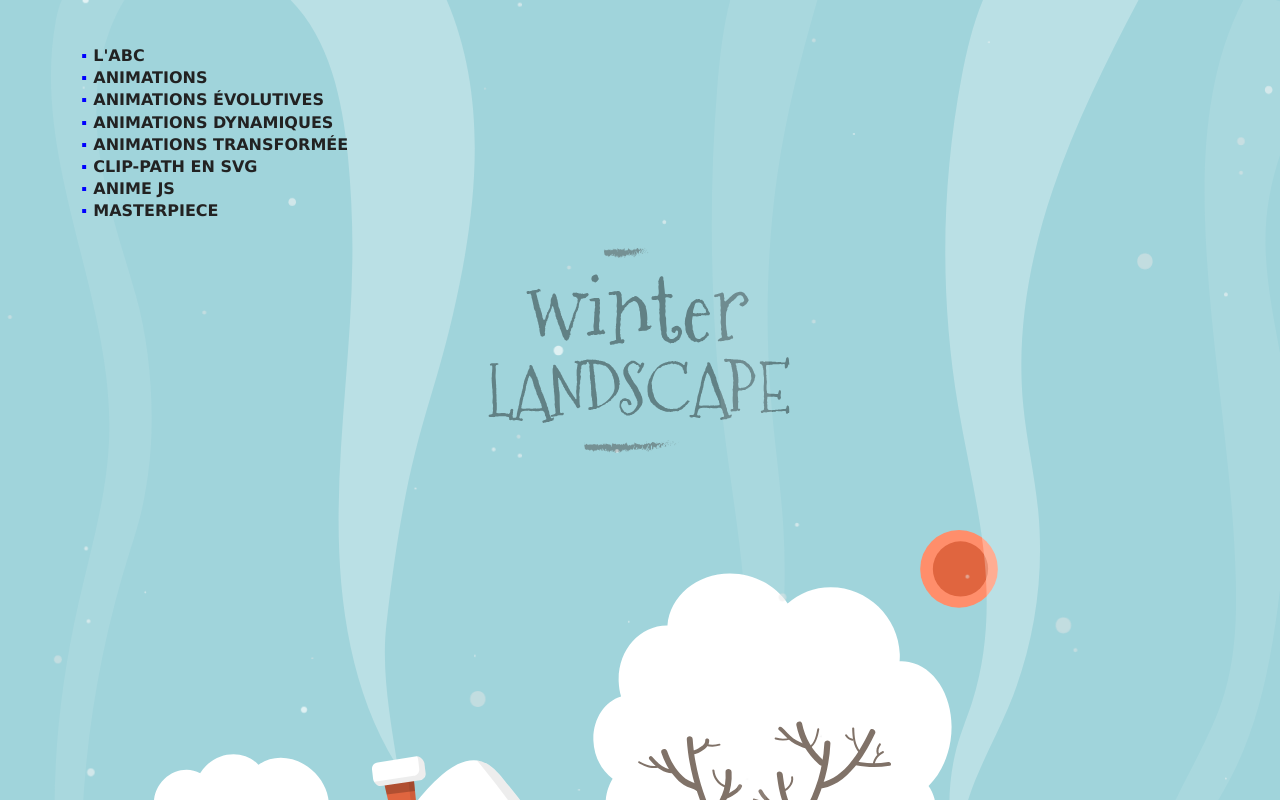
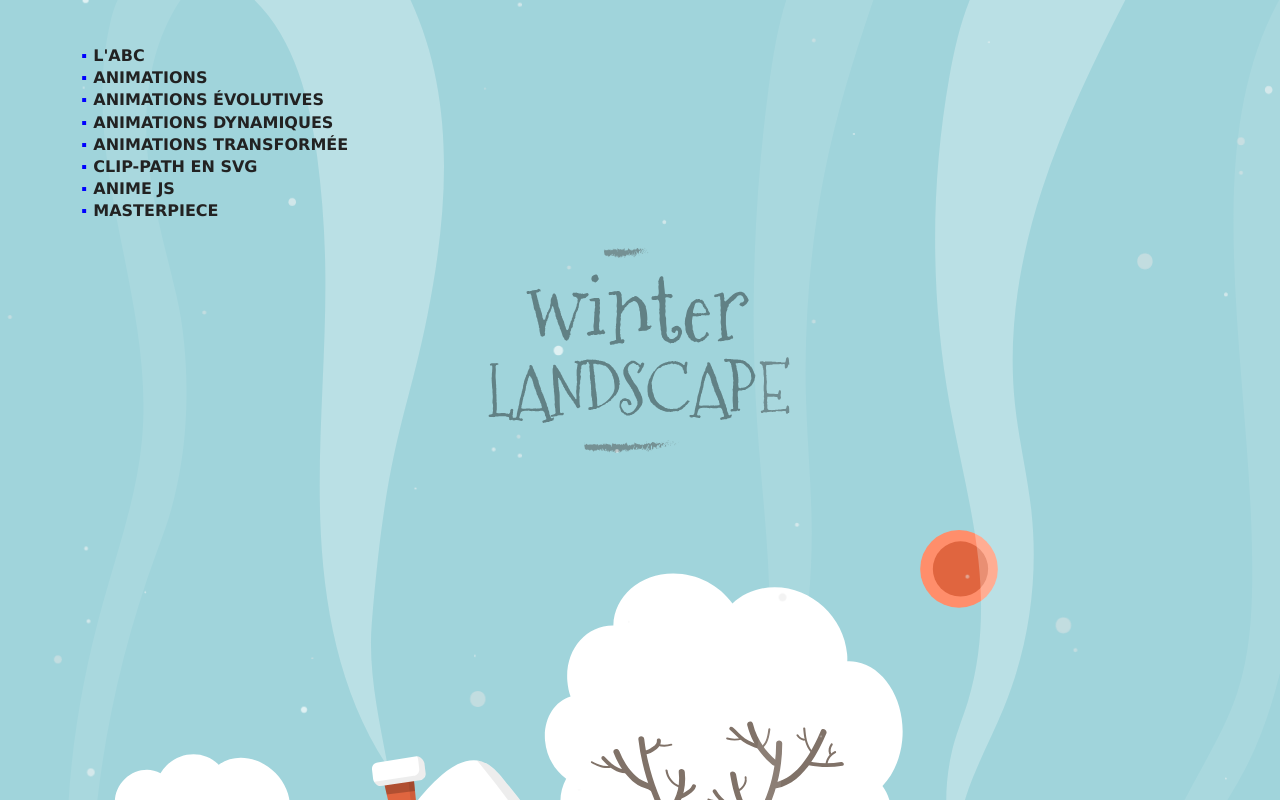
Before and after one commit to olivierk95/animations_svg, a website with bundled scripts: page pages/masterpiece.html in a window 1280 px wide. Shown: the top 800 px of the page. Built offline with nearby package versions, Linux system fonts and the light colour scheme; animation ran at ten frames a second.

Commit message:
master piece: done

```diff
--- a/masterpiece.js
+++ b/masterpiece.js
@@ -73,8 +73,106 @@ anime({
   targets:  ".tree",
   easing: 'easeInOutQuad',
   duration: 800,
-  skewX: 2,
-  delay: function(el, i) { return i * 1250 },
+  skewX: 5,
+  translateX: -55,
+  delay: function(el, i) { return 2000 + (i * 250) },
   direction: 'alternate',
- loop: true,
+  loop: true,
 })
+
+// PINETREE SKEW
+anime({
+  targets:  ".pinetree",
+  easing: 'easeInOutQuad',
+  duration: 600,
+  skewX: 10,
+  translateX: -115,
+  delay: function(el, i) { return 2200 + (i * 250) },
+  direction: 'alternate',
+  loop: true,
+})
+
+// STEAM
+anime({
+  targets:  ".steam",
+  easing: 'easeInOutQuad',
+  skewX: [
+    {value:3, duration: 2000}, {value: -3, duration: 2000}
+  ],
+  translateX: [
+    {value:-35, duration: 2000}, {value: 35, duration: 2000}
+  ],
+  delay: function(el, i) { return i * 750 },
+  direction: 'alternate',
+  loop: true,
+})
+
+anime({
+  targets:  ['.steam-cabin-blue', '.steam-cabin-red'],
+  easing: 'easeInOutQuad',
+  skewX: [
+    {value:2, duration: 1500}, {value: -2, duration: 1500}
+  ],
+  translateX: [
+    {value:-23, duration: 1500}, {value: 23, duration: 1500}
+  ],
+  delay: function(el, i) { return i * 500 },
+  direction: 'alternate',
+  loop: true,
+})
+
+
+// HOUSE JUMP
+const cabins = document.querySelectorAll('.cabin');
+
+cabins.forEach((e) => {
+  console.log(e);
+  let movingcabin = anime({
+    targets: e,
+    easing: 'easeOutCubic',
+    scale: [
+      {value:1.1, duration: 200},
+      {value:1.3, duration: 500},
+    ],
+    translateY: [
+      {value:-30, duration: 200},
+      {value:-30, duration: 500}
+    ],
+    direction: 'alternate',
+    autoplay: false,
+  })
+  e.addEventListener("mouseover", function(el) {
+    el.preventDefault();
+    movingcabin.play();
+  })
+})
+
+
+// TEXT
+const text = document.querySelector('#text');
+
+let movingtext = anime({
+  targets: "#text",
+  easing: 'easeInExpo',
+  duration: 4000,
+  keyframes: [
+    {rotate: 30, translateX: -50, easing: 'easeInOutQuart'},
+    {rotate: -27, translateX: 45, easing: 'easeInOutQuart'},
+    {rotate: 24, translateX: -40, easing: 'easeInOutQuart'},
+    {rotate: -21, translateX: 35, easing: 'easeInOutQuart'},
+    {rotate: 18, translateX: -30, easing: 'easeInOutQuart'},
+    {rotate: -15, translateX: 25, easing: 'easeInOutQuart'},
+    {rotate: 12, translateX: -20, easing: 'easeInOutQuart'},
+    {rotate: -9, translateX: 15, easing: 'easeInOutQuart'},
+    {rotate: 6, translateX: -10, easing: 'easeInOutQuart'},
+    {rotate: -3, translateX: 5, easing: 'easeInOutQuart'},
+    {rotate: 0, translateX: 0, easing: 'easeInOutQuart'}
+  ],
+  direction: 'normal',
+  autoplay: false,
+})
+
+text.addEventListener("mouseover", function(el) {
+  el.preventDefault();
+  movingtext.play();
+})
--- a/style.css
+++ b/style.css
@@ -111,3 +111,9 @@ ul li::before {
     transform-box: fill-box;
     cursor: pointer;
 }
+
+.cabin, #text {
+    transform-origin: center center;
+    transform-box: fill-box;
+    cursor: pointer;
+}
```
